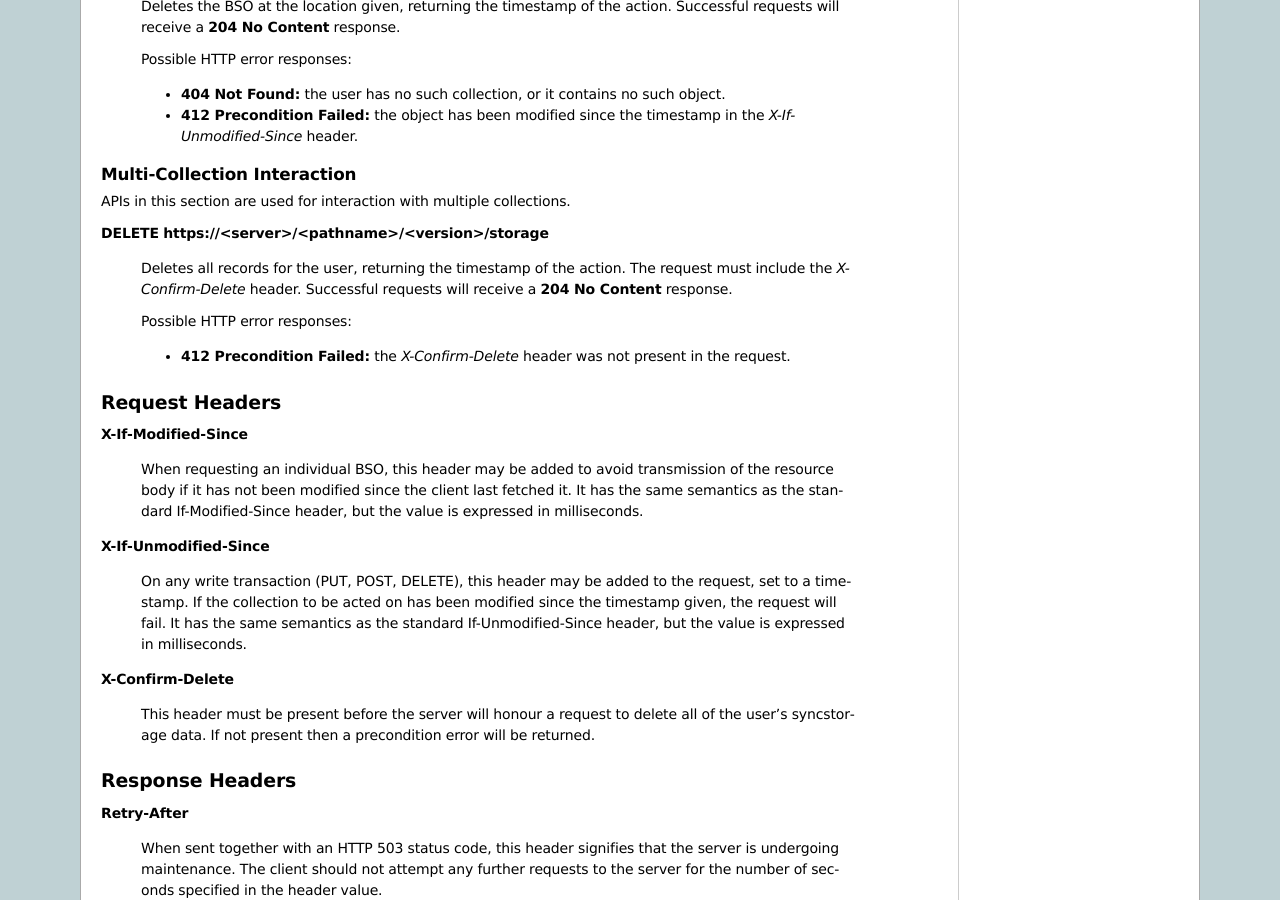
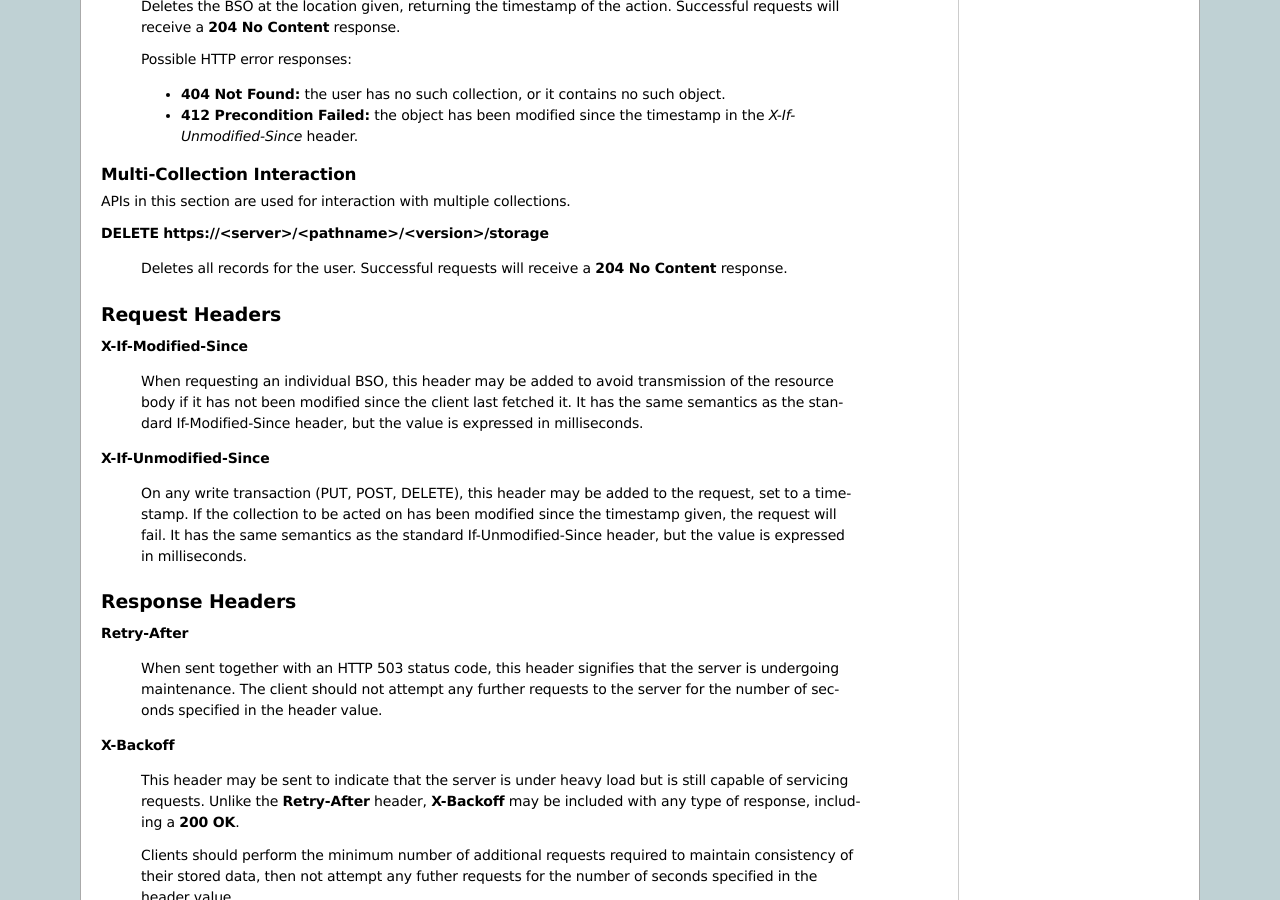
Before and after one commit to mozilla-services/docs, a Sphinx documentation site: the page built from source/storage/apis-2.0.rst, in a window 1280 px wide and 900 px high, scrolled down 4514 px. Built offline with Sphinx 7.4.7, drawn with Linux system fonts in a browser that asks for light colours; some of the changed text lies outside the part shown.

Commit message:
Remove the X-Confirm-Delete header.

```diff
--- a/source/storage/apis-2.0.rst
+++ b/source/storage/apis-2.0.rst
@@ -333,14 +333,8 @@ APIs in this section are used for interaction with multiple collections.
 
 **DELETE** **https://<server>/<pathname>/<version>/storage**
 
-    Deletes all records for the user, returning the timestamp of the
-    action.  The request must include the *X-Confirm-Delete* header.
+    Deletes all records for the user.
     Successful requests will receive a **204 No Content** response.
-
-    Possible HTTP error responses:
-
-    - **412 Precondition Failed:**  the *X-Confirm-Delete* header was
-      not present in the request.
 
 
 Request Headers
@@ -361,13 +355,6 @@ Request Headers
     on has been modified since the timestamp given, the request will fail.
     It has the same semantics as the standard If-Unmodified-Since header,
     but the value is expressed in milliseconds.
-
-
-**X-Confirm-Delete**
-
-    This header must be present before the server will honour a request to
-    delete all of the user's syncstorage data.  If not present then a
-    precondition error will be returned.
 
 
 Response Headers
```
Also changed, not shown: other parts of source/storage/apis-2.0.rst (+2 -0 lines).
